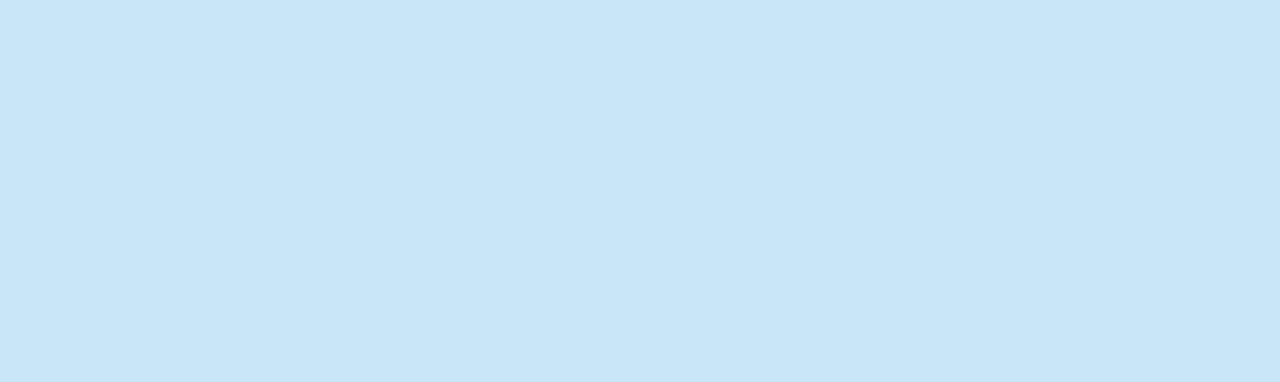
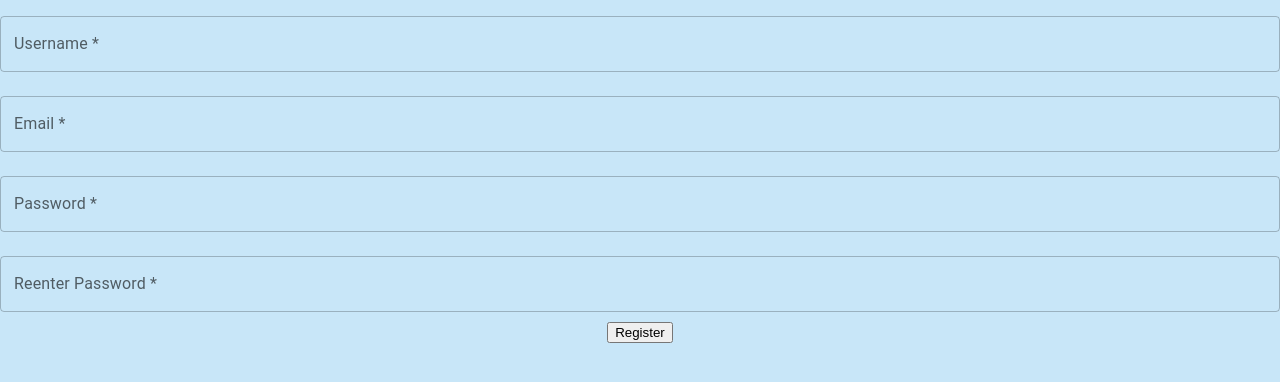
Before and after one commit to Gipfelienjoyer/-FaithSafeWeb, a React (Create React App) app: page /register in a window 1280 px wide. Before the commit this address had no page. Shown: the top 382 px of the page. Built offline with nearby package versions, Linux system fonts and the light colour scheme.

Commit message:
added the login and the register

```diff
--- a/package.json
+++ b/package.json
@@ -15,6 +15,7 @@
     "@types/react-dom": "^18.3.0",
     "axios": "^1.7.2",
     "formik": "^2.4.6",
+    "js-cookie": "^3.0.5",
     "react": "^18.3.1",
     "react-dom": "^18.3.1",
     "react-router-dom": "^6.23.1",
@@ -46,5 +47,8 @@
       "last 1 firefox version",
       "last 1 safari version"
     ]
+  },
+  "devDependencies": {
+    "@types/js-cookie": "^3.0.6"
   }
 }
--- a/src/00-atoms/DownloadButton.tsx
+++ b/src/00-atoms/DownloadButton.tsx
@@ -6,7 +6,7 @@ export default function DownloadButton() {
     const navigate = useNavigate();
 
     const  handleClick = () => {
-        navigate("/LogIn");
+        navigate("/Register");
     }
 
     return (
--- a/src/04-pages/LogIn.tsx
+++ b/src/04-pages/LogIn.tsx
@@ -1,72 +1,77 @@
-// src/components/Login.tsx
 import React from 'react';
-import { useFormik } from 'formik';
+import {Formik, Form, Field, ErrorMessage} from 'formik';
 import * as yup from 'yup';
-import { login } from '../AuthService';
+import {login} from '../AuthService';
+import {Input, Button} from '@mui/material';
 
 const validationSchema = yup.object({
-    email: yup.string().email('Invalid email format').required('Email is required'),
-    password: yup.string().min(8, 'Password must be at least 8 characters long').required('Password is required'),
+    username: yup.string().min(3, 'Username must be at least 3 characters long').required('Username is required'),
+    password: yup.string().min(4, 'Password must be at least 8 characters long').required('Password is required'),
 });
 
-const Login = () => {
-    const formik = useFormik({
-        initialValues: {
+interface LoginFormValues {
+    username: string;
+    password: string;
+}
+
+function Login() {
+    const initialValues: LoginFormValues = {
         username: '',
         password: '',
-        },
-        validationSchema: validationSchema,
-        onSubmit: async (values, { setSubmitting, setErrors }) => {
+    };
+
+    async function onSubmit(
+        values: LoginFormValues,
+        {setSubmitting, setErrors}: {
+            setSubmitting: (isSubmitting: boolean) => void;
+            setErrors: (errors: Partial<LoginFormValues>) => void
+        }
+    ) {
         try {
-                const data = await login(values);
-                console.log('Login successful', data);
+            await login(values);
         } catch (error) {
-                setErrors({ username: 'Invalid email or password' });
+            setErrors({username: 'Invalid email or password'});
             console.error('Login failed', error);
         } finally {
             setSubmitting(false);
         }
-        },
-    });
+    }
 
     return (
         <div>
-            <h1>Login</h1>
-            <form onSubmit={formik.handleSubmit}>
+            <Formik
+                initialValues={initialValues}
+                validationSchema={validationSchema}
+                onSubmit={onSubmit}
+            >
+                {({isSubmitting}) => (
+                    <Form>
                         <div>
-                    <label htmlFor="email">Email</label>
-                    <input
-                        id="email"
-                        name="email"
-                        type="email"
-                        onChange={formik.handleChange}
-                        onBlur={formik.handleBlur}
-                        value={formik.values.username}
+                            <Field
+                                as={Input}
+                                name="username"
+                                type="text"
+                                placeholder="Username"
                             />
-                    {formik.touched.username && formik.errors.username ? (
-                        <div>{formik.errors.username}</div>
-                    ) : null}
+                            <ErrorMessage name="username" component="div"/>
                         </div>
                         <div>
-                    <label htmlFor="password">Password</label>
-                    <input
-                        id="password"
+                            <Field
+                                as={Input}
                                 name="password"
                                 type="password"
-                        onChange={formik.handleChange}
-                        onBlur={formik.handleBlur}
-                        value={formik.values.password}
+                                placeholder="Password"
                             />
-                    {formik.touched.password && formik.errors.password ? (
-                        <div>{formik.errors.password}</div>
-                    ) : null}
+                            <ErrorMessage name="password" component="div"/>
                         </div>
                         <div>
-                    <button type="submit" disabled={formik.isSubmitting}>
+                            <Button type="submit" disabled={isSubmitting}>
                                 Login
-                    </button>
+                            </Button>
                         </div>
-            </form>
+                    </Form>
+                )}
+            </Formik>
         </div>
     );
 };
--- a/src/04-pages/Registration.tsx
+++ b/src/04-pages/Registration.tsx
@@ -0,0 +1,132 @@
+import React from "react";
+import {ErrorMessage, Field, FieldProps, Form, Formik} from "formik";
+import {Button, Input, TextField} from "@mui/material";
+import * as yup from "yup";
+import {login, register} from "../AuthService";
+import {Simulate} from "react-dom/test-utils";
+import input = Simulate.input;
+
+const validationSchema = yup.object({
+    username: yup.string().min(8, 'Username must at least be 8 characters long').required('Username is required').matches(/^[a-zA-Z0-9@]+$/),
+    email: yup.string().email('Must be a Email').required('Please enter a Email'),
+    password: yup.string().min(8, 'Must be at least 8 characters long').required('Please enter a password').matches( /^(?=.*[A-Z])(?=.*\d).+$/),
+    validatePassword: yup.string().oneOf([yup.ref('password')], 'Passwords do not match').required('Please confirm your password'),
+});
+
+interface RegistrationFormValues {
+    username: string;
+    email: string;
+    password: string;
+    validatePassword: string;
+}
+
+function Registration() {
+    const initialValues: RegistrationFormValues = {
+        username: '',
+        email: '',
+        password: '',
+        validatePassword: '',
+    }
+
+    async function onSubmit(
+        values: RegistrationFormValues,
+        {setSubmitting, setErrors}: {
+            setSubmitting: (isSubmitting: boolean) => void;
+            setErrors: (errors: Partial<RegistrationFormValues>) => void
+        }
+    ) {
+        try {
+            await register(values);
+        } catch (error) {
+            setErrors({username: 'Invalid email or password'});
+            console.error('Login failed', error);
+        } finally {
+            setSubmitting(false);
+        }
+    }
+
+    return (
+        <Formik
+            initialValues={initialValues}
+            validationSchema={validationSchema}
+            onSubmit={onSubmit}>
+            {({isSubmitting}) => (
+
+                <Form>
+                    <div>
+                        <Field name={"username"}>
+                            {({field, meta}: FieldProps) => (
+                                <TextField
+                                    {...field}
+                                    label={"Username *"}
+                                    type={"text"}
+                                    error={meta.touched && Boolean(meta.error)}
+                                    helperText={meta.touched && meta.error ? meta.error : ""}
+                                    margin="normal"
+                                    fullWidth
+                                />
+                            )}
+                        </Field>
+                    </div>
+                    <div>
+                        <Field name={"email"}>
+                            {({field, meta}: FieldProps) => (
+                                <TextField
+                                    {...field}
+                                    label={"Email *"}
+                                    type={"text"}
+                                    error={meta.touched && Boolean(meta.error)}
+                                    helperText={meta.touched && meta.error ? meta.error : ""}
+                                    margin="normal"
+                                    fullWidth
+                                />
+                            )}
+                        </Field>
+                    </div>
+                    <div>
+                        <Field name={"password"}>
+                            {({field, meta}: FieldProps) => (
+                                <TextField
+                                    {...field}
+                                    label={"Password *"}
+                                    type={"password"}
+                                    error={meta.touched && Boolean(meta.error)}
+                                    helperText={meta.touched && meta.error ? meta.error : ""}
+                                    margin="normal"
+                                    fullWidth
+                                />
+                            )}
+                        </Field>
+                    </div>
+                    <div>
+                        <Field name={"validatePassword"}>
+                            {({field, meta}: FieldProps) => (
+                                <TextField
+                                    {...field}
+                                    label={"Reenter Password *"}
+                                    type={"password"}
+                                    error={meta.touched && Boolean(meta.error)}
+                                    helperText={meta.touched && meta.error ? meta.error : ""}
+                                    margin="normal"
+                                    fullWidth
+                                />
+                            )}
+                        </Field>
+                    </div>
+                    <div>
+                        <button
+                            type="submit"
+                            disabled={isSubmitting}>
+                            Register
+                        </button>
+                    </div>
+                </Form>
+
+
+            )}
+        </Formik>
+
+    )
+}
+
+export default Registration;
--- a/src/App.tsx
+++ b/src/App.tsx
@@ -3,6 +3,7 @@ import './App.css';
 import {BrowserRouter, Route, Routes} from "react-router-dom";
 import Home from "./04-pages/Home";
 import LogIn from "./04-pages/LogIn";
+import Registration from "./04-pages/Registration";
 
 function App() {
   return (
@@ -19,6 +20,9 @@ function App() {
               <Route path="/home" element={
                   <Home/>
               } />
+              <Route path="/register" element={
+                  <Registration/>
+              } />
           </Routes>
         </BrowserRouter>
     </div>
--- a/src/AuthService.tsx
+++ b/src/AuthService.tsx
@@ -1,6 +1,7 @@
 import axios from "axios";
+import Cookies from "js-cookie"
 
-const API_URL = 'http://api.faithsafe.net';
+const API_URL = 'https://api.faithsafe.net';
 
 interface LoginData {
     username: string;
@@ -11,13 +12,14 @@ interface RegisterData{
     username: string;
     password: string;
     email: string;
-    role: string; //Ig hiä chönnt mä im backend es default inä tuä
 }
 
 export const login = async (data: LoginData) => {
     try {
         const response = await axios.post(`${API_URL}/auth`, data);
-        return response.data;
+        const accessToken = response.headers['authorization'].substring(7);
+        console.log(accessToken)
+        Cookies.set('accessToken', accessToken)
     } catch (error) {
         throw new Error('Login failed');
     }
@@ -25,8 +27,10 @@ export const login = async (data: LoginData) => {
 
 export const register = async (data: RegisterData) => {
     try {
-        const response = await axios.post(`${API_URL}/auth/register`);
-        return response.data;
+        const response = await axios.post(`${API_URL}/auth/register`, data);
+        const accessToken = response.headers['authorization'].substring(7);
+        console.log(accessToken);
+
     } catch (error) {
         throw new Error('Registration failed');
     }
```
Also changed, not shown: 1 other file (tests, documents, lock files or other folders). Lines whose indentation alone changed are shown as unchanged.
